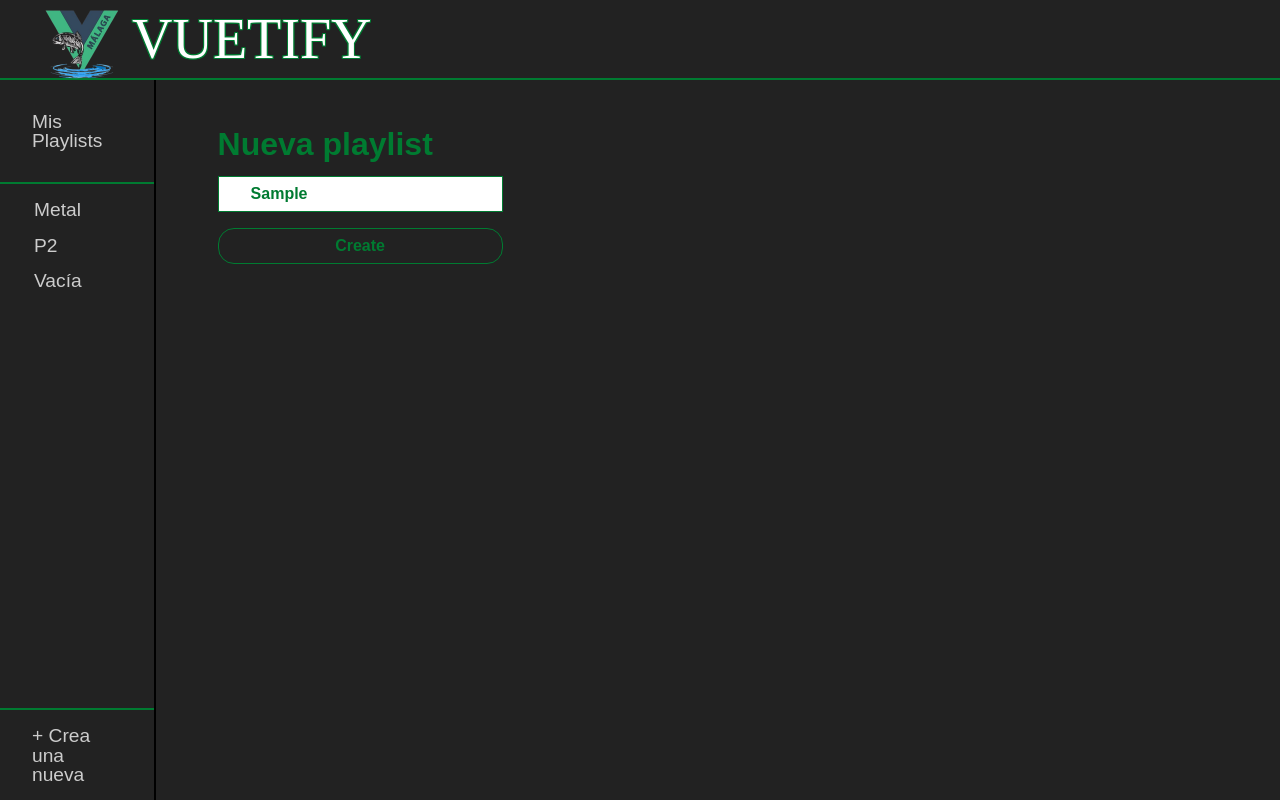
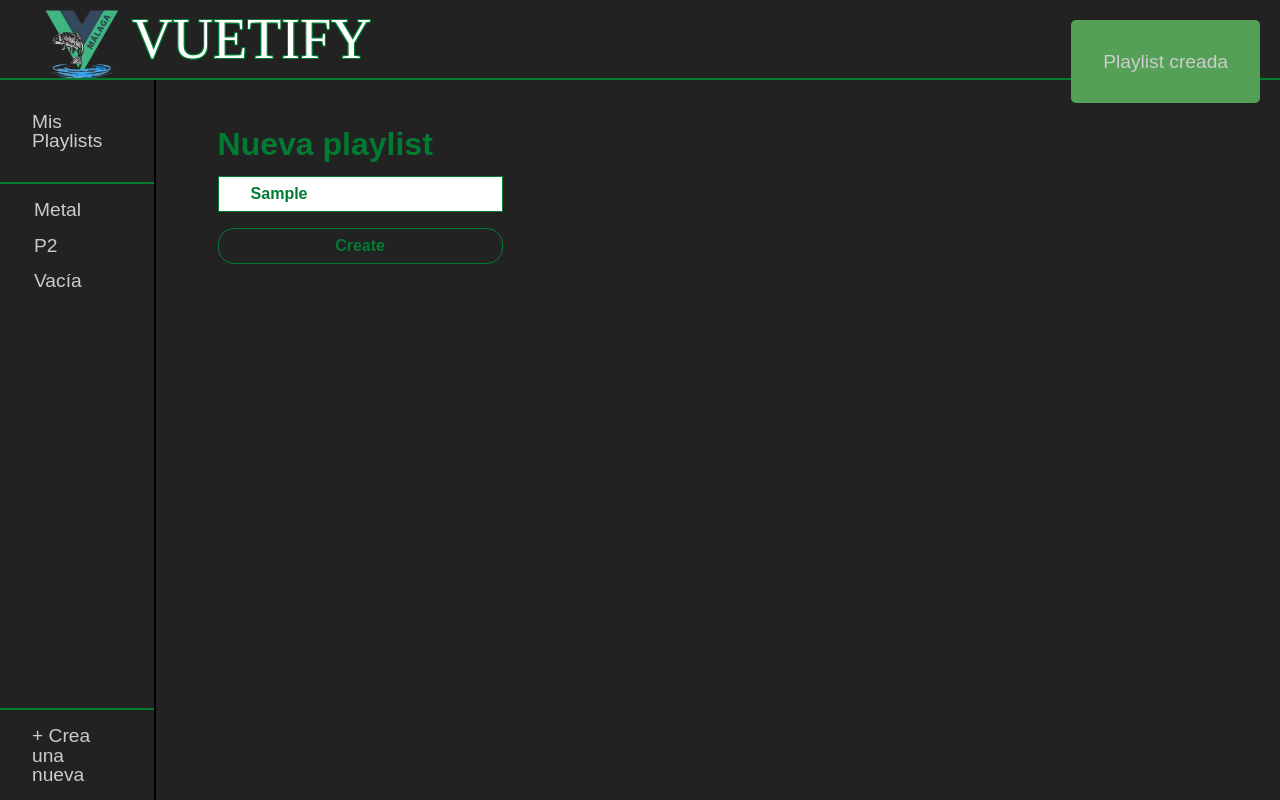
Before and after one commit to Vue-Malaga/your-first-app, a Vue app: page /new-playlist in a window 1280 px wide. Both pictures are taken after typing "Sample" into the empty fields and a click on the button "Create". Built offline with nearby package versions, Linux system fonts and the light colour scheme; no server answers; data requests are answered from the project's data file; a web font is replaced by a local one.

Commit message:
feat(NewPlaylist.vue): show feedback to user when create playlist

```diff
--- a/src/components/NewPlaylist.vue
+++ b/src/components/NewPlaylist.vue
@@ -7,15 +7,17 @@
             <button type="submit" @click="createPlaylist">Create</button>
         </div>
     </section>
+    <div class="message" id="message" v-if="isMessageVisible"></div>
 </template>
 
 <script setup>
 import { usePlaylistsStore } from '../stores/playlists';
-import { ref } from 'vue'
+import { ref, nextTick } from 'vue'
 import { post } from '../service/http.service'
 import { v4 as uuidv4 } from 'uuid'
 
 const name = ref('')
+const isMessageVisible = ref(false)
 const createPlaylist = () => {
     const newPlaylist = {
         id: uuidv4(),
@@ -26,12 +28,25 @@ const createPlaylist = () => {
 
     post('http://localhost:3000/playlists', newPlaylist)
         .then(() => {
-            usePlaylistsStore().fetchPlaylists()
+            usePlaylistsStore().fetchPlaylists();
+            popupMessage('Playlist creada');
         })
         .catch(() => {
-            console.log('Ha ocurrido un error')
+            popupMessage('Ha ocurrido un error');
         });
 }
+
+const popupMessage = (message) => {
+    isMessageVisible.value = true;
+
+    nextTick(() => {
+        document.querySelector("#message").innerText = message;
+    });
+
+    setTimeout(() => {
+        isMessageVisible.value = false;
+    }, 3000);
+};
 </script>
 
 <style scoped>
@@ -83,4 +98,16 @@ section {
     background: var(--accent-color-1);
     color: var(--background-color);
 }
+
+.message {
+    position: absolute;
+    top: 20px;
+    right: 20px;
+    background-color: #54a056;
+    border-radius: 5px;
+    display: flex;
+    justify-content: center;
+    align-items: center;
+    padding: 2rem;
+}
 </style>
```
